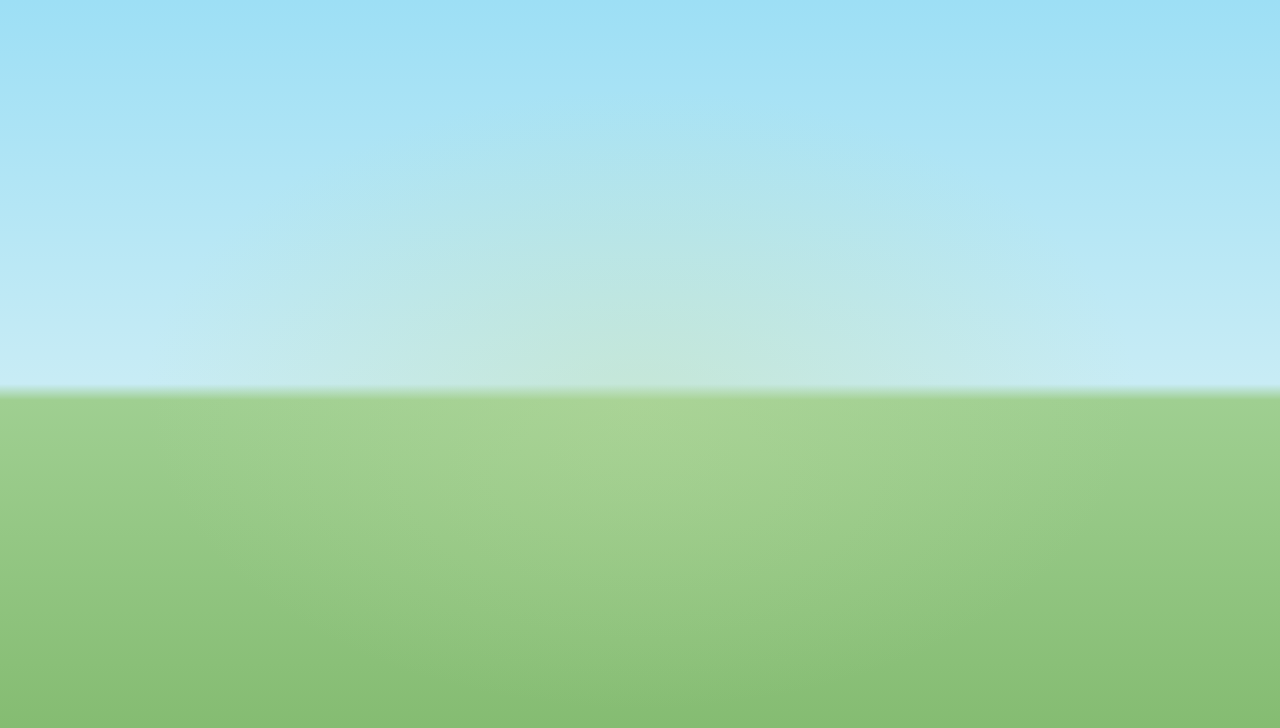
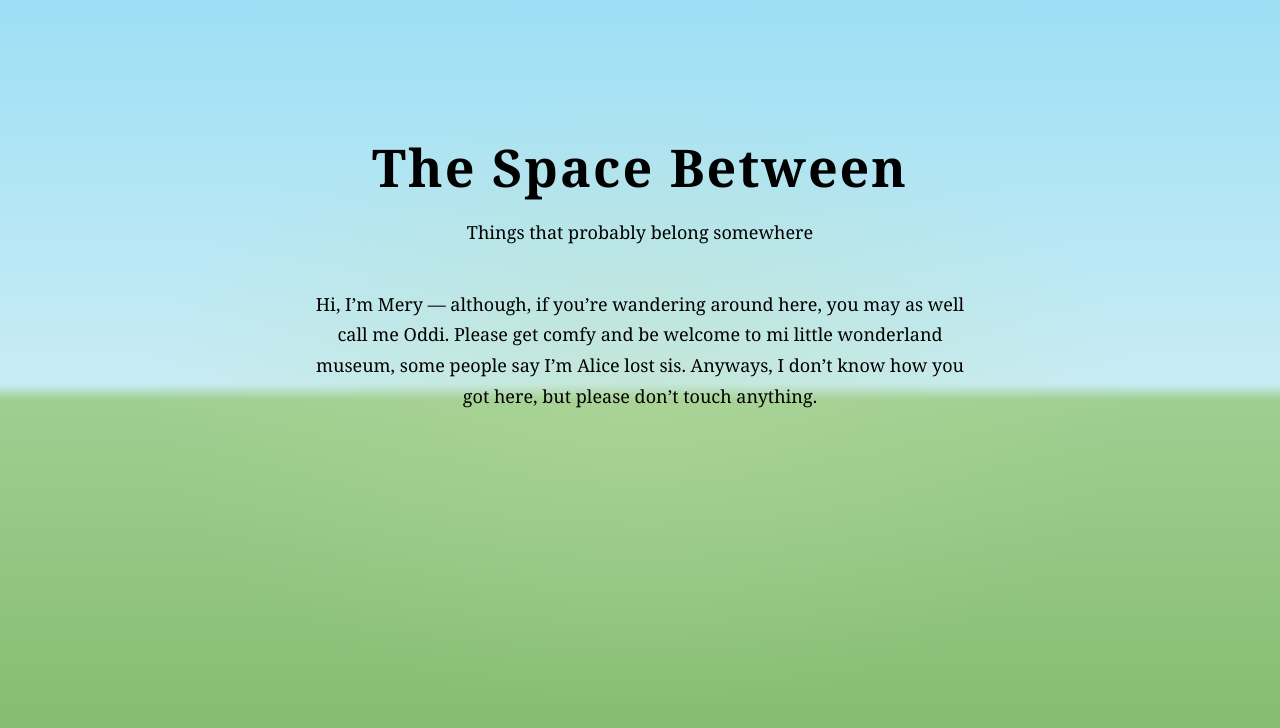
Before and after one commit to MeryLeyva/the-space-between, a plain HTML site: page index.html in a window 1280 px wide. Drawn offline with Linux system fonts and the light colour scheme.

Commit message:
Update index.html

```diff
--- a/index.html
+++ b/index.html
@@ -26,10 +26,54 @@
                     #7fb86b 100%
                 );
         }
+
+        .welcome {
+            text-align: center;
+            padding-top: 12vh;
+            padding-left: 25px;
+            padding-right: 25px;
+        }
+
+        h1 {
+            font-size: 52px;
+            margin-bottom: 12px;
+            letter-spacing: 2px;
+        }
+
+        .subtitle {
+            font-size: 18px;
+            margin-bottom: 45px;
+        }
+
+        .intro {
+            max-width: 650px;
+            margin: 0 auto;
+            font-size: 18px;
+            line-height: 1.7;
+        }
     </style>
 </head>
 
 <body>
 
+    <main class="welcome">
+
+        <h1>The Space Between</h1>
+
+        <p class="subtitle">
+            Things that probably belong somewhere
+        </p>
+
+        <div class="intro">
+            <p>
+                Hi, I’m Mery — although, if you’re wandering around here,
+                you may as well call me Oddi. Please get comfy and be welcome
+                to mi little wonderland museum, some people say I’m Alice lost sis.
+                Anyways, I don’t know how you got here, but please don’t touch anything.
+            </p>
+        </div>
+
+    </main>
+
 </body>
 </html>
```
